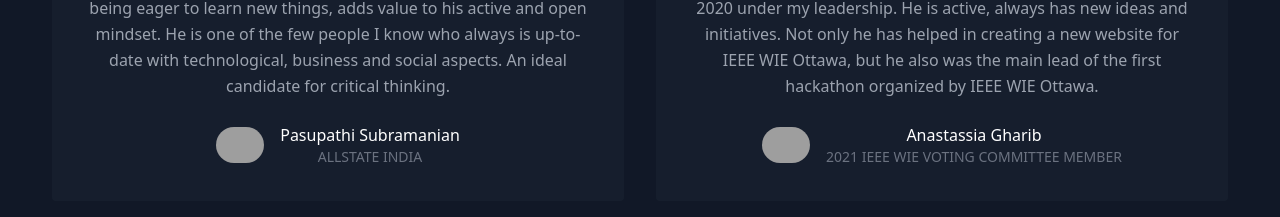
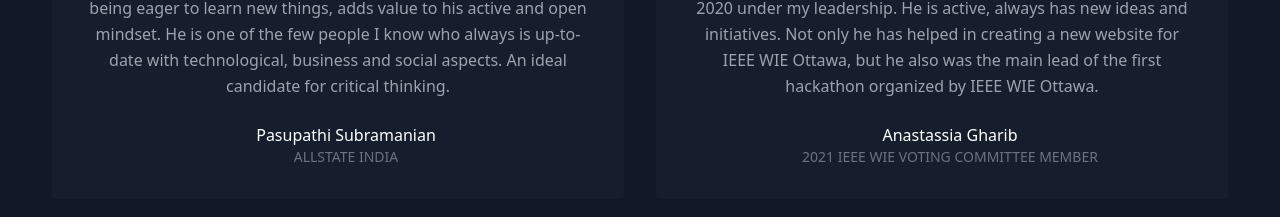
Before and after one commit to RagunathAnbarasu/Portfolio, a React (Create React App) app: page / in a window 1280 px wide. Shown: the part 2598-2815 px from the top of the page. Built offline with nearby package versions, Linux system fonts and the light colour scheme; grey boxes are pictures that could not be loaded.

Commit message:
Updating testimonial

```diff
--- a/src/components/Testimonials.js
+++ b/src/components/Testimonials.js
@@ -16,12 +16,6 @@ export default function Testimonials() {
               <div className="h-full bg-gray-800 bg-opacity-40 p-8 rounded">
                 <TerminalIcon className="block w-8 text-gray-500 mb-4" />
                 <p className="leading-relaxed mb-6">{testimonial.quote}</p>
-                <div className="inline-flex items-center">
-                  <img
-                    alt="testimonial"
-                    src={testimonial.image}
-                    className="w-12 rounded-full flex-shrink-0 object-cover object-center"
-                  />
                   <span className="flex-grow flex flex-col pl-4">
                     <span className="title-font font-medium text-white">
                       {testimonial.name}
@@ -32,7 +26,6 @@ export default function Testimonials() {
                   </span>
                 </div>
               </div>
-            </div>
           ))}
         </div>
       </div>
--- a/src/data.js
+++ b/src/data.js
@@ -37,14 +37,12 @@ export const testimonials = [
   {
     quote:
       "I have known Ragunath for quite a few years now. Exploring and being eager to learn new things, adds value to his active and open mindset. He is one of the few people I know who always is up-to-date with technological, business and social aspects. An ideal candidate for critical thinking.",
-    image: "https://media-exp1.licdn.com/dms/image/C5103AQEXcxhdk2Wexg/profile-displayphoto-shrink_100_100/0/1562434086333?e=1640217600&v=beta&t=NJUUMpYPSGGki57c0_fhcL5ZvBGfIpD7d-tNm-lYD6A",
     name: "Pasupathi Subramanian",
     company: "Allstate India",
   },
   {
     quote:
       "Ragunath volunteered as a webmaster in IEEE WIE Ottawa during 2020 under my leadership. He is active, always has new ideas and initiatives. Not only he has helped in creating a new website for IEEE WIE Ottawa, but he also was the main lead of the first hackathon organized by IEEE WIE Ottawa.",
-    image: "https://media-exp1.licdn.com/dms/image/C5603AQGTaRP1VGBQDw/profile-displayphoto-shrink_100_100/0/1516837213950?e=1640217600&v=beta&t=H7wmGvFDvAXJcKNDR5r0JXCsN8YlREd4kBaH_6mEpmk",
     name: "Anastassia Gharib",
     company: "2021 IEEE WIE Voting Committee Member",
   },
```
